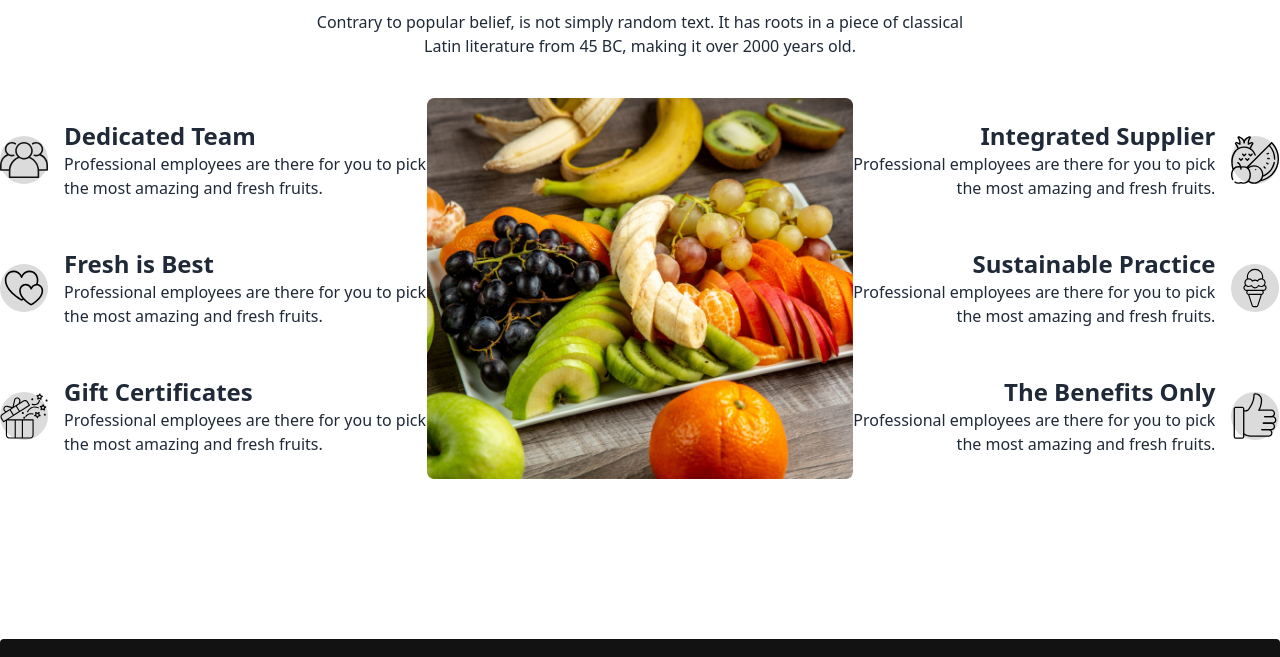
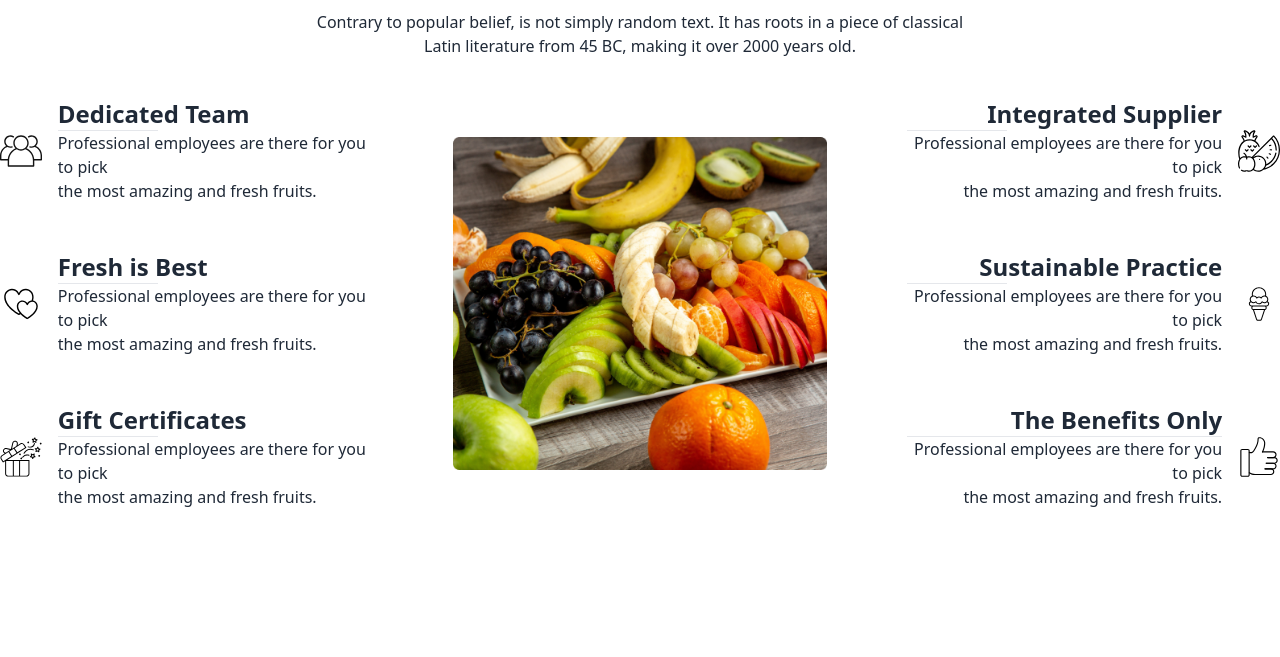
Before and after one commit to mdshakil04/farsk-fruits, a plain HTML site: page index.html in a window 1280 px wide. Shown: the part 2706-3363 px from the top of the page. Drawn offline with nearby package versions, Linux system fonts and the light colour scheme.

Commit message:
Assignment Done Temporary

```diff
--- a/index.html
+++ b/index.html
@@ -3,6 +3,8 @@
 <head>
     <meta charset="UTF-8">
     <meta name="viewport" content="width=device-width, initial-scale=1.0">
+    <!-- Favicon -->
+    <link rel="shortcut icon" href="./images/logo.png" type="image/x-icon">
     <!-- Tailwind & DaisyUI -->
     <link href="https://cdn.jsdelivr.net/npm/daisyui@3.5.0/dist/full.css" rel="stylesheet" type="text/css" />
     <script src="https://cdn.tailwindcss.com"></script>
@@ -448,33 +450,33 @@
           <p>Contrary to popular belief, is not simply random text. It has roots in a piece of classical<br> Latin literature from 45 BC, making it over 2000 years old.</p>
         </div>
         <!-- Chose-Grid container -->
-        <div class="grid grid-cols-3 justify-center items-center">
+        <div class="grid md:grid-cols-3 justify-center items-center gap-20">
           <!-- Left Text -->
-          <div class="grid gap-12">
-            <div class="lg:flex items-center gap-4 ">
-              <div class="rounded-full bg-[#12121226] ">
+          <div class="grid gap-12 justify-center ">
+            <div class="grid lg:flex items-center gap-4 ">
+              <div class="grid justify-center">
                 <img class="h-12 w-12" src="./images/group 1.svg" alt="">
               </div>
-              <div>
-                <h3 class="font-bold text-2xl">Dedicated Team</h3>
+              <div class="text-center md:text-start">
+                <h3 class="font-bold  text-2xl">Dedicated Team</h3><hr class="w-[100px]">
                 <p>Professional employees are there for you to pick<br> the most amazing and fresh fruits.</p>
               </div>
             </div>
-            <div class="lg:flex items-center gap-4">
-              <div class="rounded-full bg-[#12121226] ">
+            <div class="grid lg:flex items-center gap-4">
+              <div class="grid justify-center">
                 <img class="h-12 w-12" src="./images/love 1.svg" alt="">
               </div>
-              <div>
-                <h3 class="font-bold text-2xl">Fresh is Best</h3>
+              <div class="text-center md:text-start">
+                <h3 class="font-bold text-2xl">Fresh is Best</h3><hr class="w-[100px]">
                 <p>Professional employees are there for you to pick<br> the most amazing and fresh fruits.</p>
               </div>
             </div>
-            <div class="lg:flex items-center gap-4">
-              <div class="rounded-full bg-[#12121226] ">
+            <div class="grid lg:flex items-center gap-4">
+              <div class="grid justify-center">
                 <img class="h-12 w-12" src="./images/gift-box 1.svg" alt="">
               </div>
-              <div>
-                <h3 class="font-bold text-2xl">Gift Certificates</h3>
+              <div class="text-center md:text-start">
+                <h3 class="font-bold text-2xl">Gift Certificates</h3><hr class="w-[100px]">
                 <p>Professional employees are there for you to pick<br> the most amazing and fresh fruits.</p>
               </div>
             </div>
@@ -486,31 +488,31 @@
 
         <!-- Right-Text -->
         <div  class="grid gap-12">
-          <div class="lg:flex items-center gap-4 ">
-            <div class="text-end">
-              <h3 class="font-bold text-2xl">Integrated Supplier</h3>
+          <div class="grid lg:flex md:flex-row-reverse items-center gap-4 ">
+            <div class="grid justify-center">
+              <img class="h-12 w-12" src="./images/fruit 1.svg" alt="">
+            </div>
+            <div class="text-center md:text-end">
+              <h3 class="font-bold text-2xl">Integrated Supplier</h3><hr class="w-[100px]">
               <p>Professional employees are there for you to pick<br> the most amazing and fresh fruits.</p>
             </div>
-            <div class="rounded-full bg-[#12121226] ">
-              <img class="h-12 w-12" src="./images/fruit 1.svg" alt="">
+          </div>
+          <div class="grid lg:flex md:flex-row-reverse items-center gap-4">
+            <div class="grid justify-center">
+              <img class="h-12 w-12" src="./images/ice-cream 1.svg" alt="">
+            </div>
+            <div class="text-center md:text-end">
+              <h3 class="font-bold text-2xl">Sustainable Practice</h3><hr class="w-[100px]">
+              <p>Professional employees are there for you to pick<br> the most amazing and fresh fruits.</p>
             </div>
           </div>
-          <div class="lg:flex items-center gap-4">
-            <div class="text-end">
-              <h3 class="font-bold text-2xl">Sustainable Practice</h3>
+          <div class="grid lg:flex md:flex-row-reverse items-center gap-4">
+            <div class="grid justify-center">
+              <img class="h-12 w-12" src="./images/like 1.svg" alt="">
+            </div>
+            <div class="text-center md:text-end">
+              <h3 class="font-bold text-2xl">The Benefits Only</h3><hr class="w-[100px]text-end" >
               <p>Professional employees are there for you to pick<br> the most amazing and fresh fruits.</p>
-            </div>
-            <div class="rounded-full bg-[#12121226] ">
-              <img class="h-12 w-12" src="./images/ice-cream 1.svg" alt="">
-            </div>
-          </div>
-          <div class="lg:flex items-center gap-4">
-            <div class="text-end">
-              <h3 class="font-bold text-2xl">The Benefits Only</h3>
-              <p>Professional employees are there for you to pick<br> the most amazing and fresh fruits.</p>
-            </div>
-            <div class="rounded-full bg-[#12121226] ">
-              <img class="h-12 w-12" src="./images/like 1.svg" alt="">
             </div>
           </div>
         </div>
```
